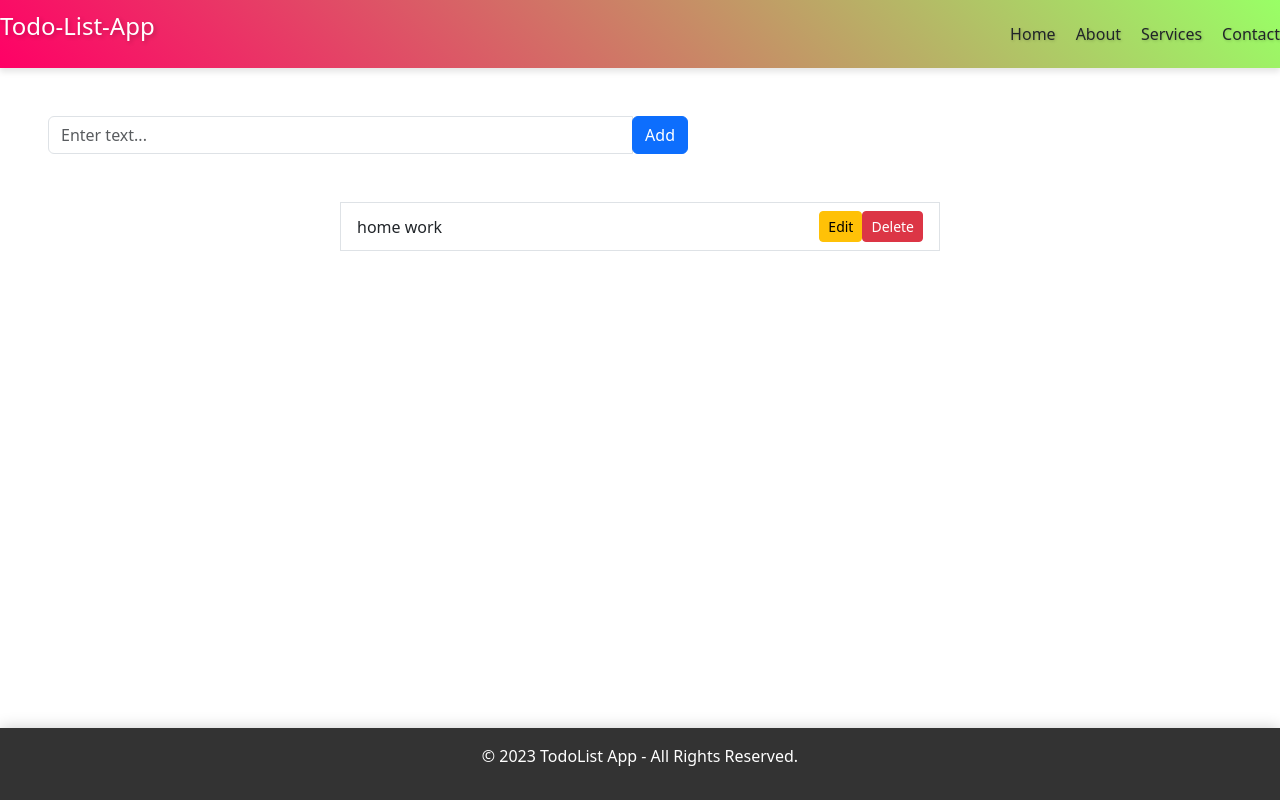
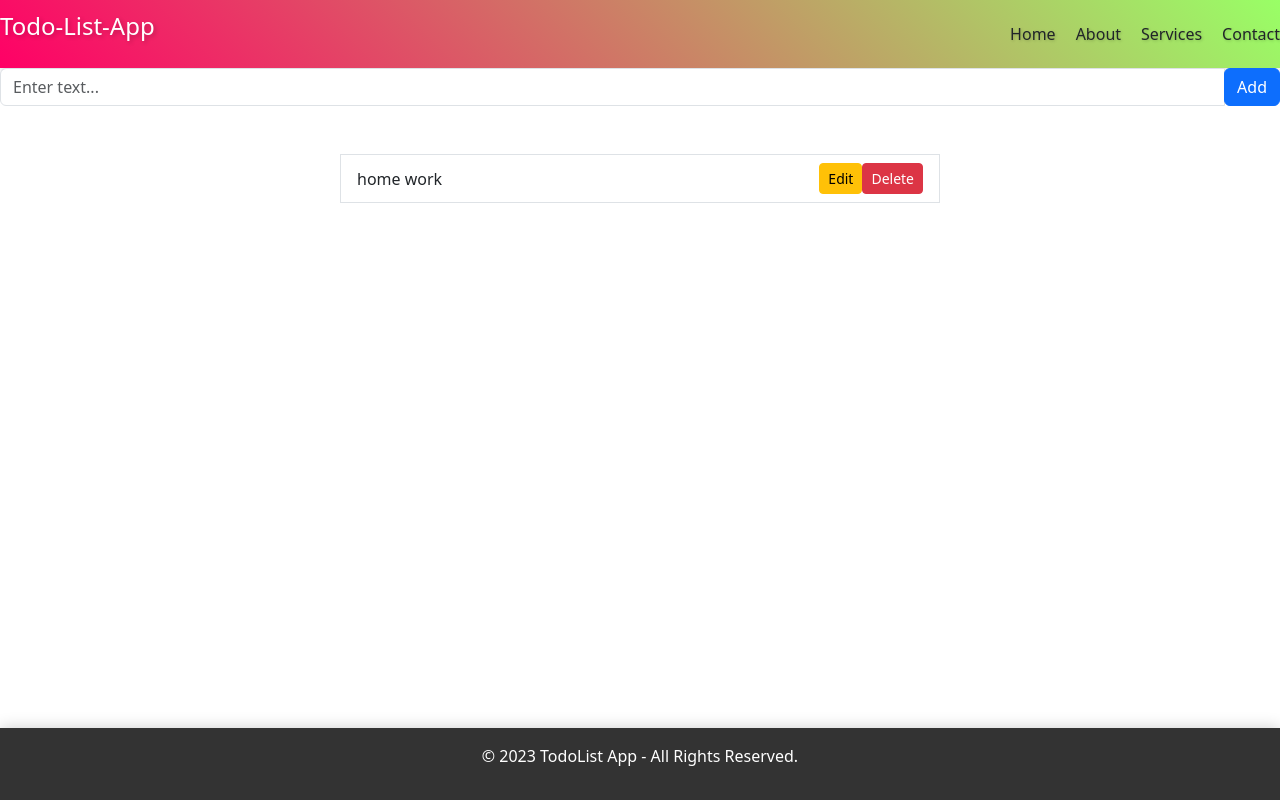
Before and after one commit to sivajisj/todo-list-redux, a React (Vite) app: page / in a window 1280 px wide. Built offline with nearby package versions, Linux system fonts and the light colour scheme.

Commit message:
Update Form.jsx

```diff
--- a/src/components/Form.jsx
+++ b/src/components/Form.jsx
@@ -19,8 +19,8 @@ const Todo = () => {
 
 
     return (
-    <div className='conatiner sj mt-5 w-50'>
-      <div className="input-group mx-5">
+    <div className='sj '>
+      <div className="input-group child ">
       <input type="text" class="form-control" value={todoTitle} onChange={(e)=>{
         e.preventDefault();
         setTodoTitle(e.target.value)
```
